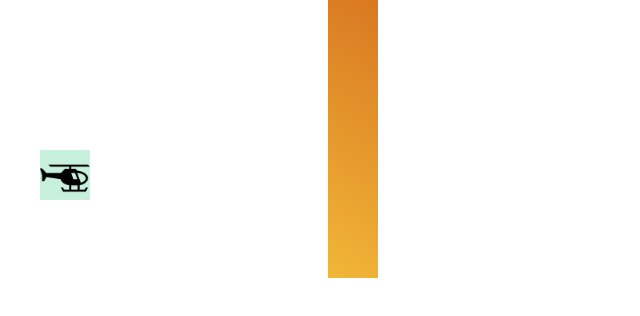
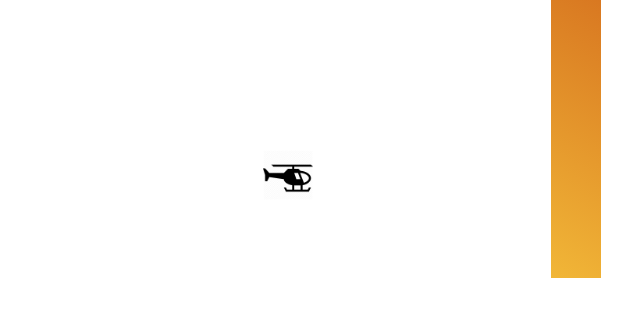
Before and after one commit to Gurjot1Kaur/copter-rescue, a plain HTML site: page index.html in a window 1280 px wide. Shown: the part 222-538 px from the top of the page, without its empty margins (152-792 px from the left). Drawn offline with Linux system fonts and the light colour scheme.

Commit message:
removing copter background

```diff
--- a/style.css
+++ b/style.css
@@ -5,7 +5,7 @@
 #game{
 
     height: 500px;
-    width: 70%;
+    width: 450px;
     border: hidden ;
     margin: auto;
     overflow: hidden;/*so that the block does not go outside the game layout */
@@ -38,5 +38,5 @@
     width:50px;
     position: absolute;
     top:100px;
-    background-color: rgb(201, 242, 223);
+
 }
```
